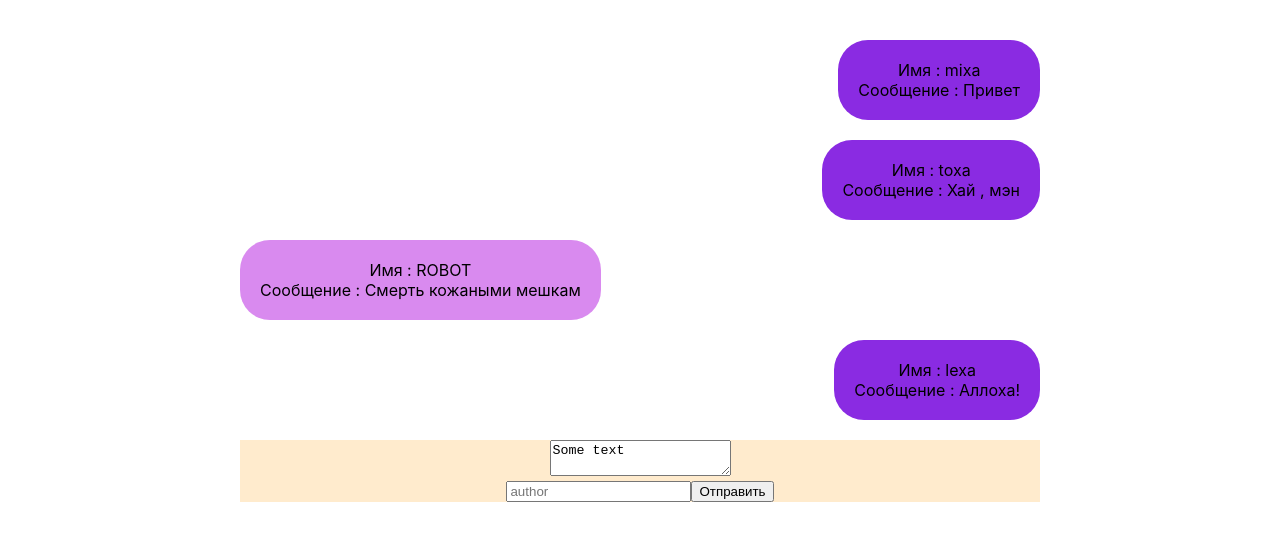
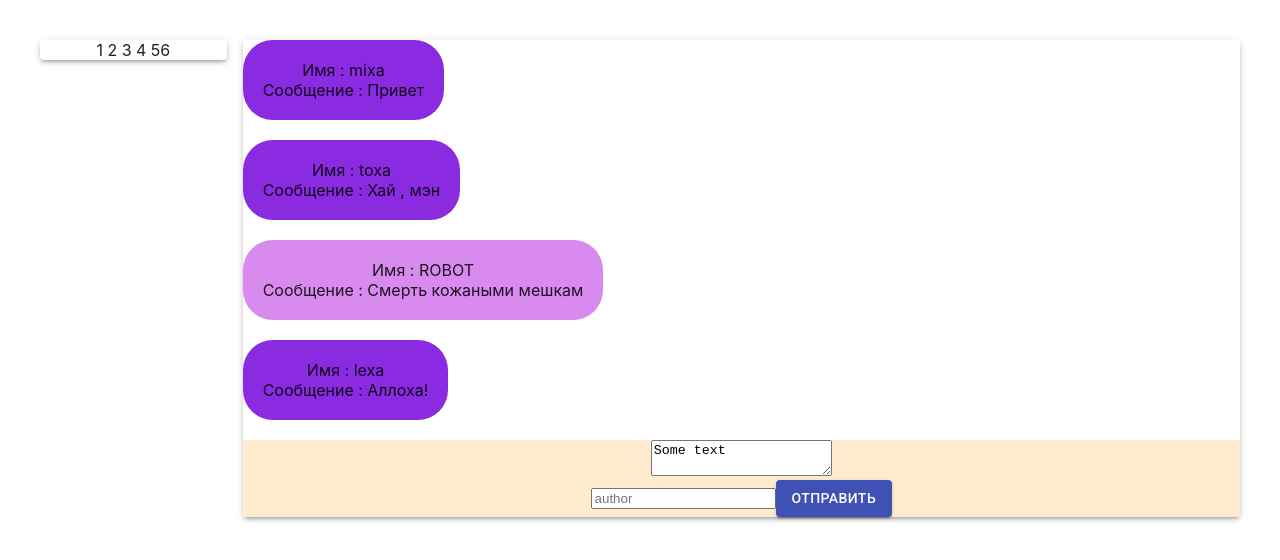
Before and after one commit to diakudza/react-gb, a React (Create React App) app: page / in a window 1280 px wide. Shown: the top 560 px of the page. Built offline with nearby package versions, Linux system fonts and the light colour scheme.

Commit message:
Прикрутил внешний стэйт

```diff
--- a/src/App.css
+++ b/src/App.css
@@ -1,6 +1,6 @@
 .App {
-  margin: 0 auto;
-  width: 800px;
+
+
   padding: 40px;
   text-align: center;
   display: flex;
@@ -9,6 +9,6 @@
 }
 
 .form {
-  width: 800px;
+  width: 100%;
   background: blanchedalmond;
 }
--- a/src/App.js
+++ b/src/App.js
@@ -1,47 +1,47 @@
 import './App.css';
-import Message from "./components/Message/Message";
-import {useState, useEffect} from "react";
-import Form from "./components/Form/Form";
 import React from "react";
+import ContactList from "./components/ContactList/ContactList";
+import MessageList from "./components/MessageList/MessageList";
+import {state} from "./state";
+import Grid from '@material-ui/core/Grid';
+import Paper from '@material-ui/core/Paper';
+import {makeStyles} from '@material-ui/core/styles';
 
+const useStyles = makeStyles((theme) => ({
+    root: {
+        display: 'flex',
 
-let App = () => {
+        flexWrap: 'wrap',
+        '& > *': {
+            margin: theme.spacing(1),
+            width: theme.spacing(16),
+            height: theme.spacing(16),
+        },
+    },
+}));
 
-  const [messages, setMessages] = useState([
-      {author : "mixa", text : "Привет", ai: false},
-      {author : "toxa", text : "Хай , мэн", ai: false},
-      {author : "ROBOT", text : "Смерть кожаными мешкам", ai: true},
-      {author : "lexa", text : "Аллоха!", ai: false},
-        ]);
+let App = (props) => {
 
-    let messagesArr = messages.map(el => <Message state={el} />)
-
-    let setMessage = (message, login) => {
-        let arr = [];
-        arr.push({author: login, text: message, ai:false});
-        setMessages (messages.concat(arr));
-        if (login == "mixa"){
-            arr.push({author: 'ROBOT', text: "Человек Миха детектед!", ai:true});
-            setTimeout(() => { setMessages (messages.concat(arr)) }, 2000 );
-        }
-    }
-    // useEffect( ()=> {
-    // if (login == "mixa"){ setTimeout(()=>{
-    //     setMessages(messages.concat({author: 'ROBOT', text: "Человек Миха детектед!", ai:true}));
-    // }, (Math.random()*2)*1000)
-    //
-    // }}, messages.author)
-
-
+    // debugger
+    console.log(props)
     return (
 
-    <div className="App">
-        {messagesArr}
+        <div className="App">
+            <Grid container spacing={2}>
+                <Grid item xs={2}>
+                    <Paper elevation={3}>
+                        <ContactList/>
+                    </Paper>
+                </Grid>
+                <Grid item xs={10}>
+                    <Paper elevation={3}>
+                        <MessageList state={props.state} setMessage={props.setMessage.bind(state)}/>
+                    </Paper>
+                </Grid>
+            </Grid>
+        </div>
 
-        <Form setmessage={setMessage} />
-    </div>
-
-  );
+    );
 }
 
 export default App;
--- a/src/components/ContactList/ContactList.jsx
+++ b/src/components/ContactList/ContactList.jsx
@@ -4,6 +4,11 @@ import '../../App.css';
 const ContactList = (props) => {
     return (
         <>
+            1
+            2
+            3
+            4
+            56
         </>
     );
 }
--- a/src/components/Form/Form.jsx
+++ b/src/components/MessageList/Form/Form.jsx
@@ -1,14 +1,16 @@
 import React from "react";
-import '../../App.css';
+import '../../../App.css';
+import Button from '@material-ui/core/Button'
 
 const Form = (props) => {
-
+    console.log(props)
     let textValue = React.createRef();
     let loginValue = React.createRef();
-    let addPost = (event) => {
+    let setMessage = (event) => {
+        debugger
         let text = textValue.current.value;
         let login = loginValue.current.value;
-        props.setmessage(text, login);
+        props.setMessage(text, login);
         //alert(text);
         event.preventDefault();
         textValue.current.value = '';
@@ -18,7 +20,9 @@ const Form = (props) => {
         <form className="form">
             <div><textarea ref={textValue}>Some text </textarea></div>
             <input ref={loginValue} type="text" placeholder="author"/>
-            <button onClick={addPost}>Отправить</button>
+            <Button variant="contained" onClick={setMessage} color="primary">
+                Отправить
+            </Button>
         </form>
     );
 }
--- /dev/null
+++ b/src/components/MessageList/Message/Message.module.css
@@ -0,0 +1,19 @@
+.message {
+  background: blueviolet;
+  /*font-size: 40px;*/
+  margin: 0 0 20px 0;
+  width: fit-content;
+  padding: 20px;
+  border-radius: 30px;
+  align-self: flex-end;
+}
+
+.messageAI{
+  background: rgba(186, 43, 226, 0.55);
+  /*font-size: 40px;*/
+  margin: 0 0 20px 0;
+  width: fit-content;
+  padding: 20px;
+  border-radius: 30px;
+  align-self: flex-start;
+}
--- /dev/null
+++ b/src/components/MessageList/MessageList.jsx
@@ -0,0 +1,22 @@
+import Message from "./Message/Message";
+import Form from "./Form/Form";
+import React from "react";
+
+
+
+const MessageList = (props) => {
+    console.log(props)
+ //debugger
+     let messagesArr = props.state.messages.map(el => <Message state={el} />)
+
+
+    return (
+        <>
+            {messagesArr}
+            <Form setMessage={props.setMessage} />
+        </>
+    );
+
+}
+
+export default MessageList;
--- a/src/index.js
+++ b/src/index.js
@@ -3,17 +3,20 @@ import ReactDOM from 'react-dom';
 import './index.css';
 import App from './App';
 import reportWebVitals from './reportWebVitals';
-import state from "./state";
+import  {state} from "./state";
 
 
+export let rerenderApp=()=>{
 ReactDOM.render(
+
     <React.StrictMode>
-        <App />
-        {/*<App state={state}/>*/}
+       <App state={state} setMessage={state.setMessage.bind(state)}/>
     </React.StrictMode>,
     document.getElementById('root')
-);
+    )
+}
 
+rerenderApp(state);
 // If you want to start measuring performance in your app, pass a function
 // to log results (for example: reportWebVitals(console.log))
 // or send to an analytics endpoint. Learn more: https://bit.ly/CRA-vitals
--- a/src/state.js
+++ b/src/state.js
@@ -1,5 +1,22 @@
-let state = {
- message : "ss"
-};
+import React from "react";
+import {rerenderApp} from "./index";
 
-export default state;
+export let state = {
+        messages: [
+            {author: "mixa", text: "Привет", ai: false},
+            {author: "toxa", text: "Хай , мэн", ai: false},
+            {author: "ROBOT", text: "Смерть кожаными мешкам", ai: true},
+            {author: "lexa", text: "Аллоха!", ai: false},
+        ],
+
+        setMessage(message, login) {
+            debugger
+            this.messages.push({author: login, text: message, ai: false});
+            this.messages.push({author: 'ROBOT', text: `Человек ${login} детектед!`, ai: true})
+            // setTimeout(() => {
+            //         this.messages.push({author: 'ROBOT', text: `Человек ${login} детектед!`, ai: true})
+            //     }, 2000);
+
+            rerenderApp(state);
+        }
+    }
```
Also changed, not shown: src/components/MessageList/Form/Form.module.css (renamed from src/components/Form/Form.module.css), src/components/MessageList/Message/Message.jsx (renamed from src/components/Message/Message.jsx), src/components/MessageList/MessageList.module.css (renamed from src/components/Message/Message.module.css).
